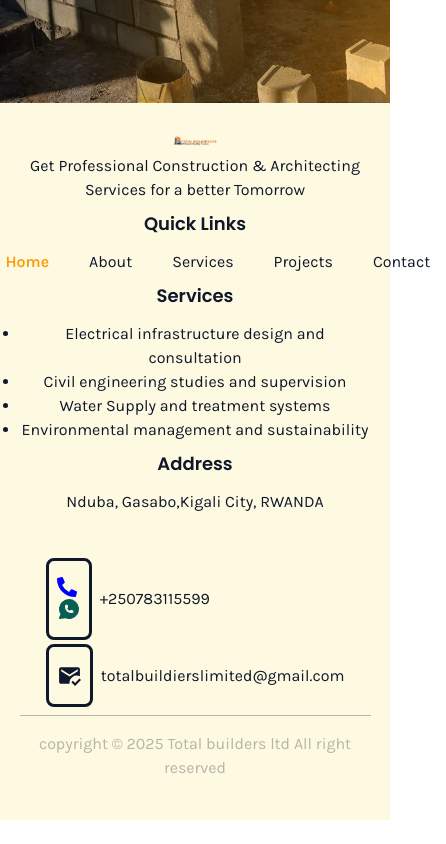
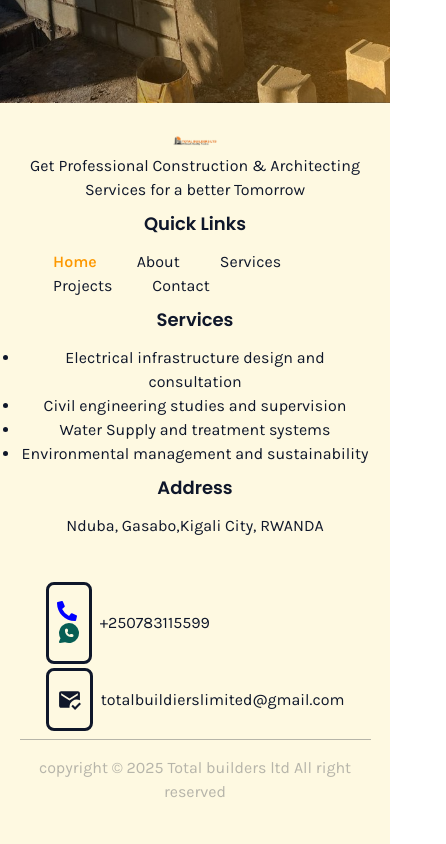
Before and after one commit to ngoga-innocent/Total-builders-ltd, a React (Vite) app: page / in a window 390 px wide. Shown: the part 4225-5069 px from the top of the page, 446 px wide, since content can reach past the window. Before the commit the page ends 5045 px from the top, so only its background shows below. Built offline with nearby package versions, Linux system fonts and the light colour scheme; no server answers.

Commit message:
mobile app

```diff
--- a/src/Pages/HomePageSections/OurProject.tsx
+++ b/src/Pages/HomePageSections/OurProject.tsx
@@ -66,7 +66,7 @@ const OurProject = () => {
                 className="w-[100%] h-[100%]"
               />
               <p className="absolute top-[30%] left-[20%] w-[50%] mx-auto text-white font-bold capitalize text-center translate-y-[100vh] group-hover:translate-y-0 ease-in-out duration-300">
-                {project.title}
+                {project?.title}
               </p>
             </div>
           ))}
--- a/src/Pages/ProjectsSection/OurProjects.tsx
+++ b/src/Pages/ProjectsSection/OurProjects.tsx
@@ -119,7 +119,7 @@ const OurProjects = () => {
           <div
             ref={modalRef}
             className={`
-    h-full overflow-y-scroll w-[70vw] bg-white flex flex-col rounded-tl-[4rem] items-center relative
+    h-full overflow-y-scroll w-full md:w-[70vw] bg-white flex flex-col not-md:justify-between px-3 md:rounded-tl-[4rem] items-center relative
     transform transition-transform duration-300
     ${modalVisible ? "translate-x-0" : "translate-x-full"}
   `}
--- a/src/Pages/SharedSections/Footer.tsx
+++ b/src/Pages/SharedSections/Footer.tsx
@@ -23,7 +23,7 @@ const Footer = () => {
         {/* Quick Links */}
         <div className="flex flex-col gap-y-3">
           <h3 className="text-[#0F172A] font-bold text-lg md:text-xl ">Quick Links</h3>
-          <ul className="flex flex-row md:block not-md:w-[90%] not-md:mx-auto gap-x-2">
+          <ul className="flex flex-row flex-wrap md:block not-md:w-[90%] not-md:mx-auto gap-x-2">
             <li><Link to="/" className={linkClasses("/")}>Home</Link></li>
             <li><Link to="/about" className={linkClasses("/about")}>About</Link></li>
             <li><Link to="/services" className={linkClasses("/services")}>Services</Link></li>
```
